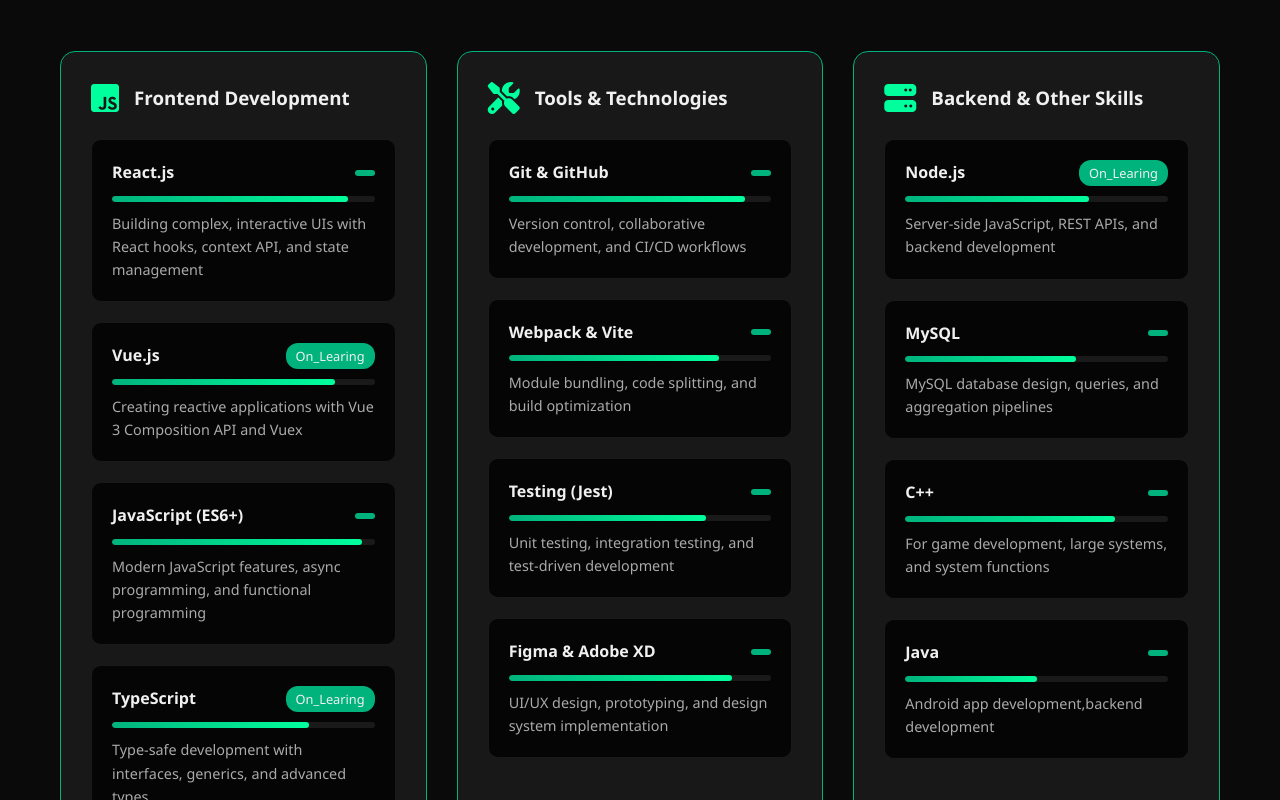
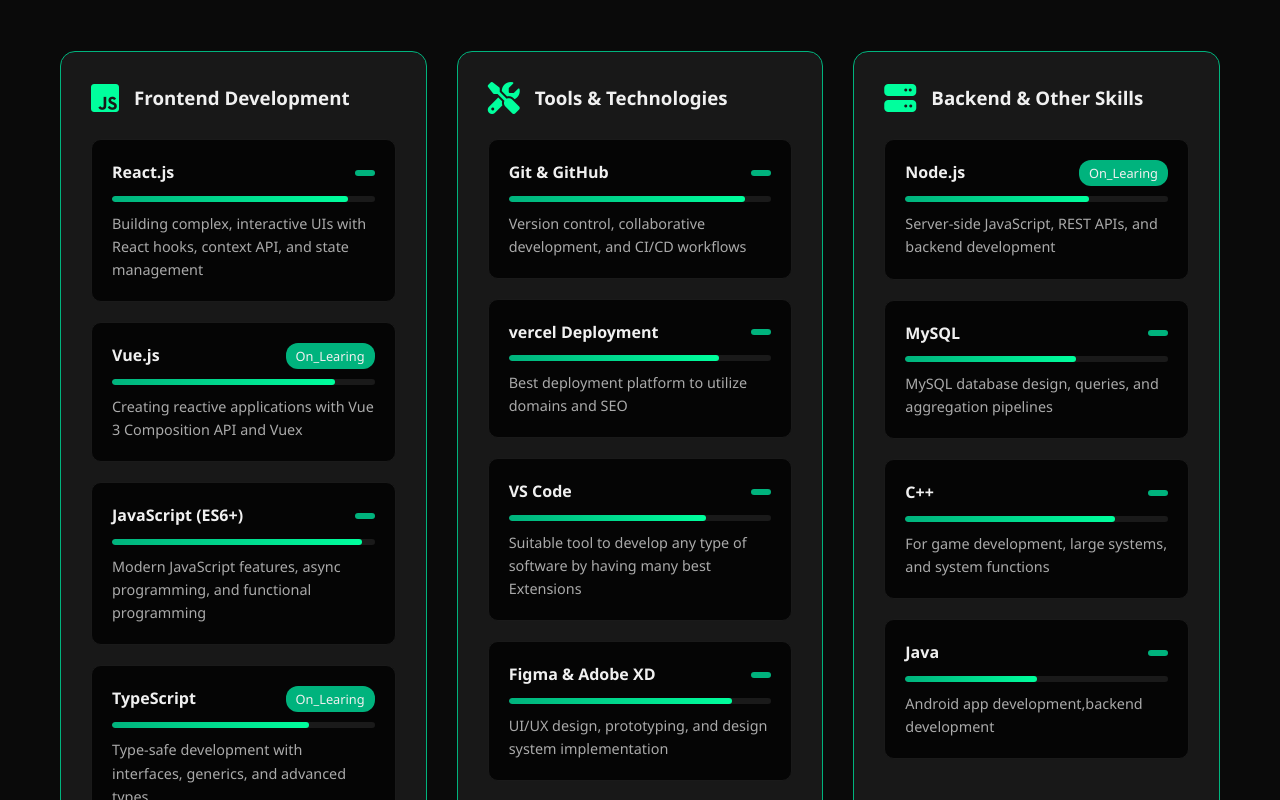
Before and after one commit to Henok-SE/Personal_website, a plain HTML site: page skills.html in a window 1280 px wide. Shown: the part 571-1371 px from the top of the page. Drawn offline with Linux system fonts and the light colour scheme.

Commit message:
Add files and update pages

```diff
--- a/skills.html
+++ b/skills.html
@@ -138,26 +138,26 @@
                         </div>
                         <div class="skill-item-detailed">
                             <div class="skill-info">
-                                <span class="skill-name">Webpack & Vite</span>
+                                <span class="skill-name">vercel Deployment</span>
                                 <span class="skill-level"></span>
                             </div>
                             <div class="skill-bar">
                                 <div class="skill-progress" style="width: 80%"></div>
                             </div>
                             <div class="skill-description">
-                                <p>Module bundling, code splitting, and build optimization</p>
+                                <p>Best deployment platform to utilize domains and SEO</p>
                             </div>
                         </div>
                         <div class="skill-item-detailed">
                             <div class="skill-info">
-                                <span class="skill-name">Testing (Jest)</span>
+                                <span class="skill-name">VS Code</span>
                                 <span class="skill-level"></span>
                             </div>
                             <div class="skill-bar">
                                 <div class="skill-progress" style="width: 75%"></div>
                             </div>
                             <div class="skill-description">
-                                <p>Unit testing, integration testing, and test-driven development</p>
+                                <p>Suitable tool to develop any type of software by having many best Extensions</p>
                             </div>
                         </div>
                         <div class="skill-item-detailed">
```
